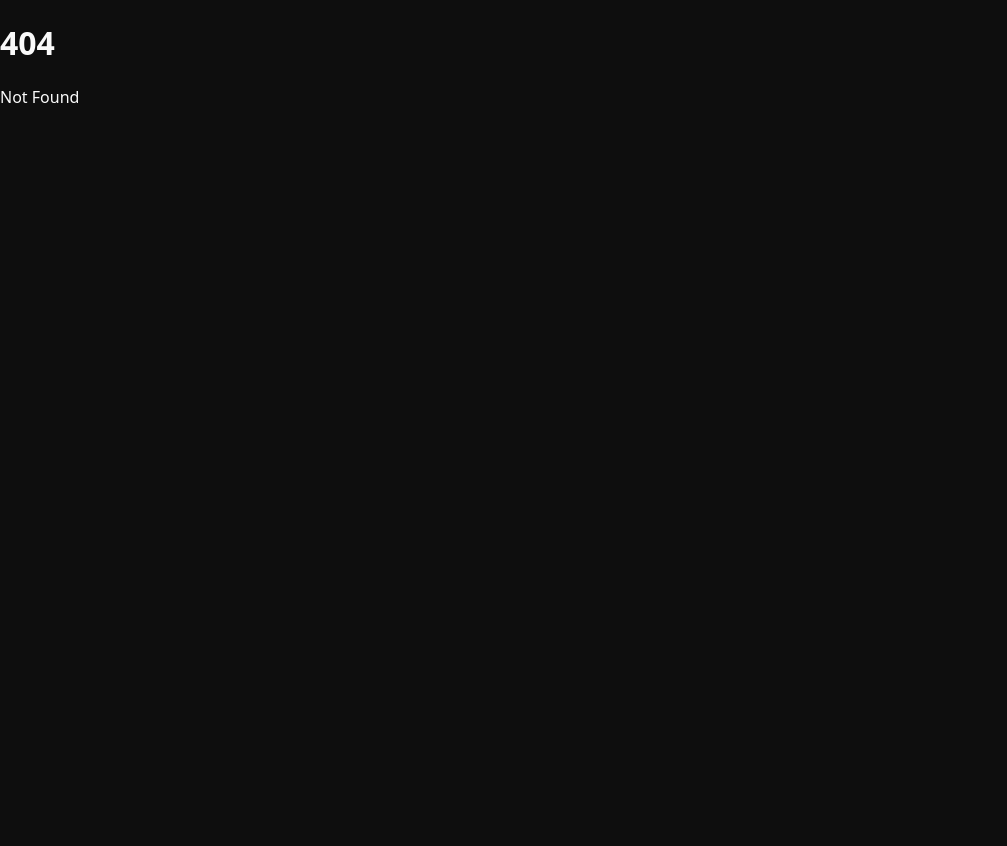
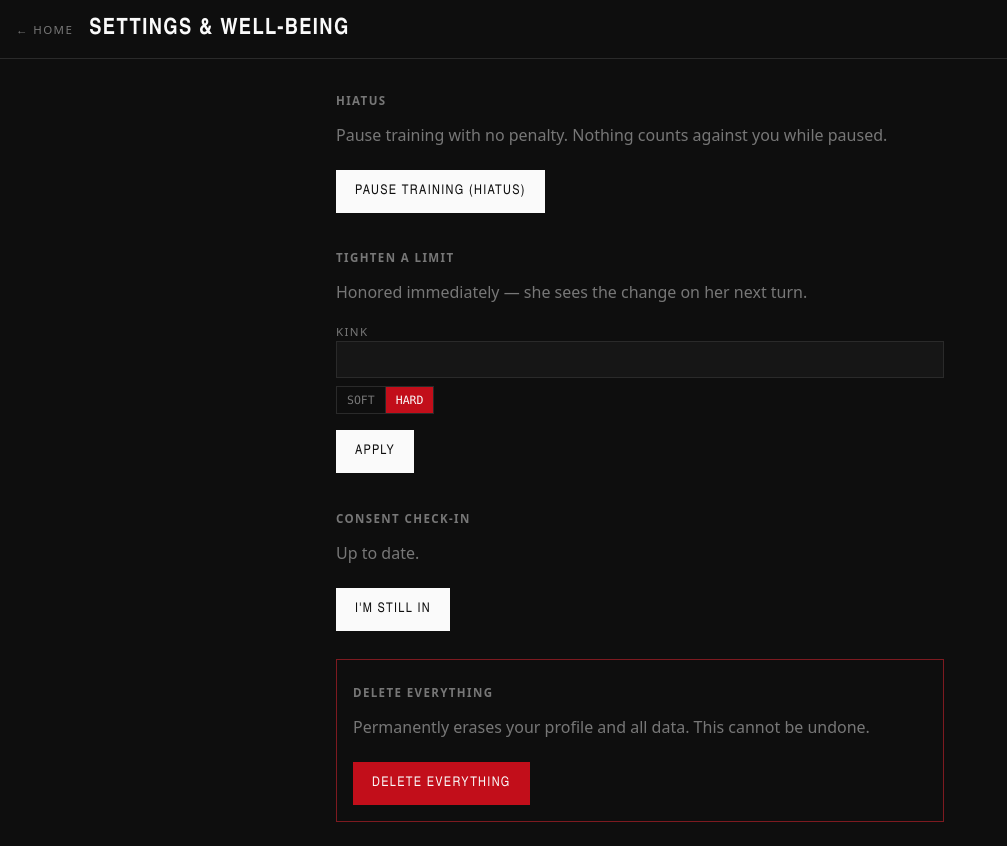
Before and after one commit to cdphreak/smistress, a SvelteKit app in the folder frontend/: page /settings in a window 1280 px wide. Before the commit this address had no page. Shown: the whole page, without its empty margins (0-1007 px from the left). Before the commit the page ends 800 px from the top, so only its background shows below. Built offline with nearby package versions, Linux system fonts and the light colour scheme.

Commit message:
feat(fe): Settings — hiatus, tighten-a-limit, consent check-in, delete-everything

```diff
--- /dev/null
+++ b/frontend/src/routes/settings/+page.svelte
@@ -0,0 +1,152 @@
+<script lang="ts">
+  import { goto } from '$app/navigation';
+  import SpokeHeader from '$lib/spokes/SpokeHeader.svelte';
+  import TextField from '$lib/design/components/TextField.svelte';
+  import SegmentedControl from '$lib/design/components/SegmentedControl.svelte';
+  import { session } from '$lib/stores/session.svelte';
+  import {
+    getSafety, setHiatus, lowerLimit, consentCheck, deleteProfile, type SafetyState
+  } from '$lib/api/safety';
+  import type { KinkRating } from '$lib/api/profile';
+
+  let safety = $state<SafetyState | null>(null);
+  let limitKink = $state('');
+  let limitRating = $state<'soft_limit' | 'hard_limit'>('hard_limit');
+  let confirmingDelete = $state(false);
+  let note = $state<string | null>(null);
+
+  async function load() {
+    if (!session.profileId) return;
+    safety = await getSafety(session.profileId);
+  }
+  $effect(() => {
+    load();
+  });
+
+  function flash(msg: string) {
+    note = msg;
+    setTimeout(() => (note = null), 2500);
+  }
+  async function toggleHiatus() {
+    safety = await setHiatus(session.profileId!, !(safety?.on_hiatus ?? false));
+    flash(safety.on_hiatus ? 'Training paused.' : 'Training resumed.');
+  }
+  async function tightenLimit() {
+    if (!limitKink.trim()) return;
+    await lowerLimit(session.profileId!, limitKink.trim(), limitRating as KinkRating);
+    flash(`"${limitKink}" set to ${limitRating.replace('_', ' ')}.`);
+    limitKink = '';
+  }
+  async function acknowledgeConsent() {
+    safety = await consentCheck(session.profileId!);
+    flash('Consent check-in recorded.');
+  }
+  async function reallyDelete() {
+    await deleteProfile(session.profileId!);
+    session.clear();
+    await goto('/onboarding/consent');
+  }
+</script>
+
+<SpokeHeader title="Settings & well-being" />
+
+<div class="pad sections">
+  {#if note}<p class="ok label">{note}</p>{/if}
+
+  <section>
+    <h2 class="label">Hiatus</h2>
+    <p class="muted">Pause training with no penalty. Nothing counts against you while paused.</p>
+    <button class="ctl" onclick={toggleHiatus}>
+      {safety?.on_hiatus ? 'Resume training' : 'Pause training (hiatus)'}
+    </button>
+  </section>
+
+  <section>
+    <h2 class="label">Tighten a limit</h2>
+    <p class="muted">Honored immediately — she sees the change on her next turn.</p>
+    <TextField label="Kink" value={limitKink} oninput={(v) => (limitKink = v)} />
+    <div class="seg">
+      <SegmentedControl
+        options={[
+          { value: 'soft_limit', label: 'Soft', tone: 'danger-muted' },
+          { value: 'hard_limit', label: 'Hard', tone: 'danger' }
+        ]}
+        value={limitRating}
+        onchange={(v) => (limitRating = v as 'soft_limit' | 'hard_limit')}
+      />
+    </div>
+    <button class="ctl" onclick={tightenLimit}>Apply</button>
+  </section>
+
+  <section>
+    <h2 class="label">Consent check-in</h2>
+    {#if safety?.consent_check_due}
+      <p class="due">Check-in due — is this still right for you?</p>
+    {:else}
+      <p class="muted">Up to date.</p>
+    {/if}
+    <button class="ctl" onclick={acknowledgeConsent}>I'm still in</button>
+  </section>
+
+  <section class="danger-zone">
+    <h2 class="label">Delete everything</h2>
+    <p class="muted">Permanently erases your profile and all data. This cannot be undone.</p>
+    {#if !confirmingDelete}
+      <button class="ctl danger" onclick={() => (confirmingDelete = true)}>Delete everything</button>
+    {:else}
+      <p class="due">Are you absolutely sure?</p>
+      <div class="actions">
+        <button class="ctl" onclick={() => (confirmingDelete = false)}>Cancel</button>
+        <button class="ctl danger" onclick={reallyDelete}>Yes, delete it all</button>
+      </div>
+    {/if}
+  </section>
+</div>
+
+<style>
+  .pad {
+    max-width: 640px;
+    margin: 0 auto;
+    padding: 24px 16px;
+  }
+  .sections {
+    display: grid;
+    gap: 28px;
+  }
+  .muted {
+    color: var(--muted);
+  }
+  .due {
+    color: var(--accent);
+  }
+  .ok {
+    color: var(--accent);
+  }
+  .seg {
+    margin: 8px 0;
+  }
+  .ctl {
+    font-family: var(--font-display);
+    text-transform: uppercase;
+    letter-spacing: 0.1em;
+    background: var(--paper);
+    color: var(--ink);
+    border: 1px solid var(--paper);
+    padding: 12px 18px;
+    cursor: pointer;
+    margin-top: 8px;
+  }
+  .ctl.danger {
+    background: var(--accent);
+    border-color: var(--accent);
+    color: var(--paper);
+  }
+  .actions {
+    display: flex;
+    gap: 12px;
+  }
+  .danger-zone {
+    border: 1px solid var(--accent-muted);
+    padding: 16px;
+  }
+</style>
```
Also changed, not shown: 1 other file (tests, documents, lock files or other folders).
